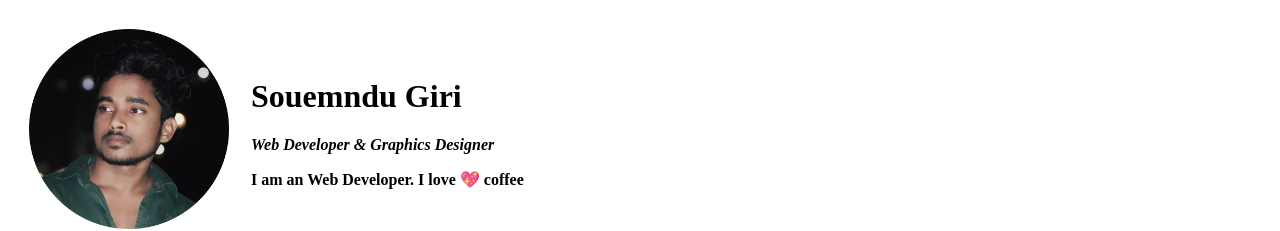
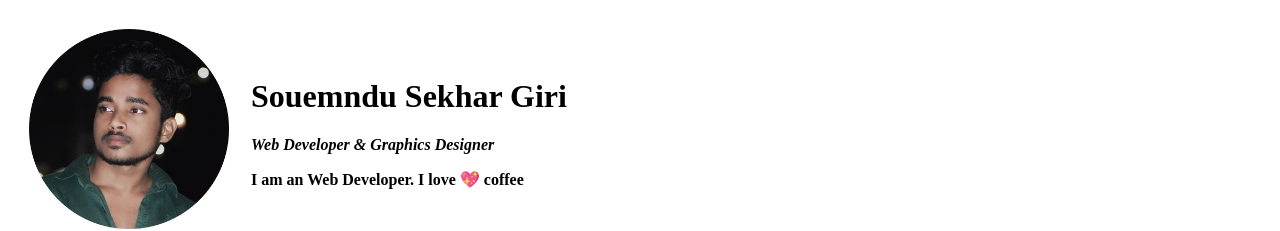
Before and after one commit to soumendugiri/My-Site, a plain HTML site: page index.html in a window 1280 px wide. Shown: the top 231 px of the page. Drawn offline with Linux system fonts and the light colour scheme.

Commit message:
new indexfile

```diff
--- a/index.html
+++ b/index.html
@@ -11,7 +11,7 @@
         <tr>
             <td><img src="images/ssg.png" alt="ssg profile picture" height="200" width="200"></td>
             <td>
-                <h1>Souemndu Giri</h1>
+                <h1>Souemndu Sekhar Giri</h1>
                 <p><em><strong>Web Developer & Graphics Designer<strong></em></p>
                     <p>I am an Web Developer. I love 💖 coffee </p>
             </td>
```
